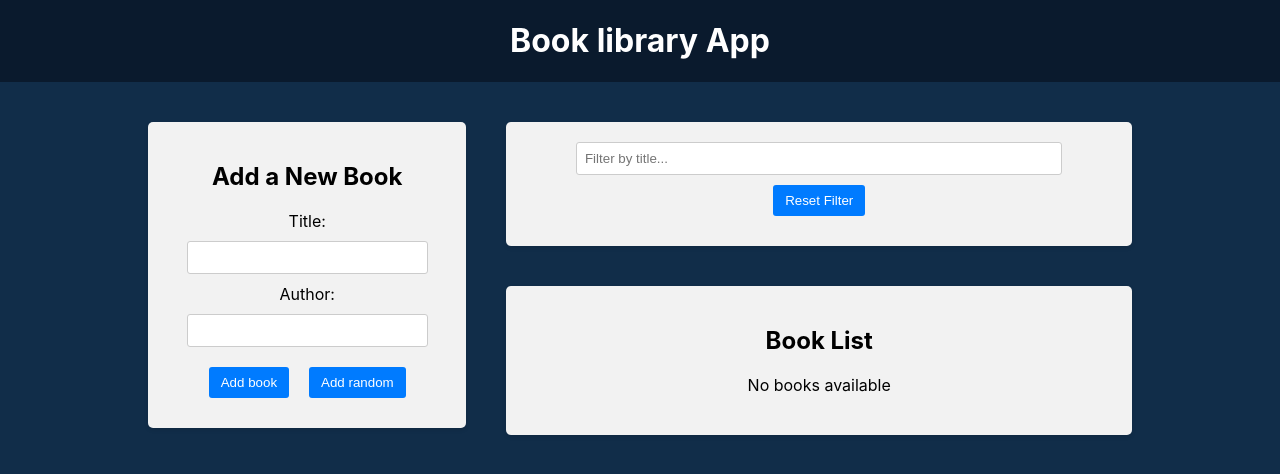
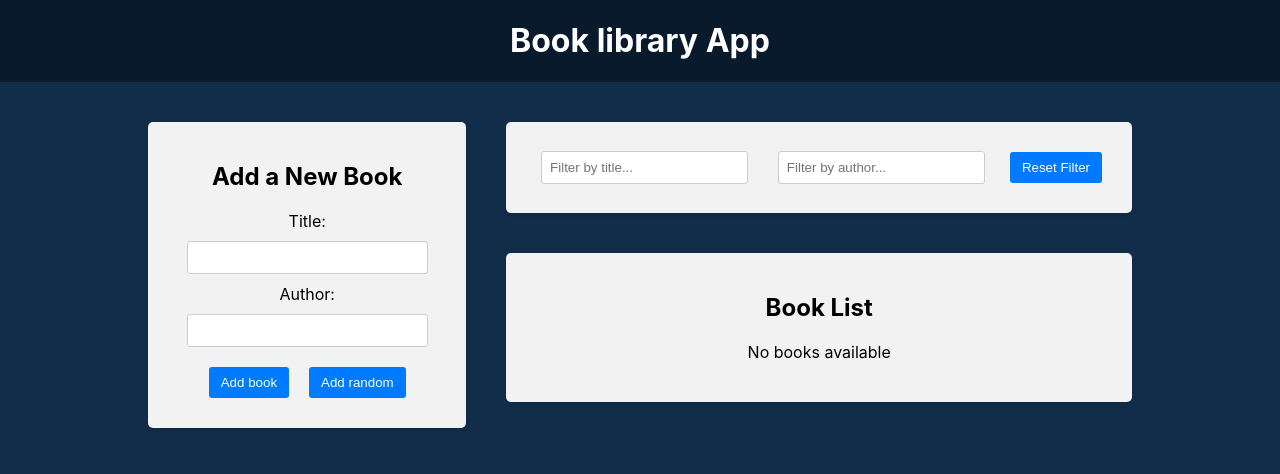
Before and after one commit to webdev1264/book-library, a React (Create React App) app in the folder frontend/: page / in a window 1280 px wide. Shown: the top 474 px of the page. Built offline with nearby package versions, Linux system fonts and the light colour scheme.

Commit message:
Filter by author

```diff
--- a/frontend/src/components/BookList/BookList.jsx
+++ b/frontend/src/components/BookList/BookList.jsx
@@ -2,12 +2,16 @@
 import { useDispatch, useSelector } from "react-redux";
 import { BsBookmarkStarFill, BsBookmarkStar } from "react-icons/bs";
 import { deleteBook, toggleFavorite } from "../../redux/books/actionCreators";
-import { selectTitleFilter } from "../../redux/slices/filterSlice";
+import {
+  selectAuthorFilter,
+  selectTitleFilter,
+} from "../../redux/slices/filterSlice";
 import "./BookList.css";
 
 const BookList = () => {
   const books = useSelector((state) => state.books);
   const titleFilter = useSelector(selectTitleFilter);
+  const authorFilter = useSelector(selectAuthorFilter);
   const dispatch = useDispatch();
 
   const handleDeleteBook = (id) => {
@@ -18,9 +22,16 @@
     dispatch(toggleFavorite(id));
   };
 
-  const filteredBooks = books.filter((book) =>
-    book.title.toLowerCase().includes(titleFilter.toLowerCase())
-  );
+  const filteredBooks = books.filter((book) => {
+    const matchesTitle = book.title
+      .toLowerCase()
+      .includes(titleFilter.toLowerCase());
+    const matchesAuthor = book.author
+      .toLowerCase()
+      .includes(authorFilter.toLowerCase());
+
+    return matchesTitle && matchesAuthor;
+  });
 
   return (
     <div className="app-block book-list">
--- a/frontend/src/components/Filter/Filter.jsx
+++ b/frontend/src/components/Filter/Filter.jsx
@@ -3,15 +3,22 @@
   selectTitleFilter,
   setTitleFilter,
   resetFilter,
+  selectAuthorFilter,
+  setAuthorFilter,
 } from "../../redux/slices/filterSlice";
 import "./Filter.css";
 
 const Filter = () => {
   const dispatch = useDispatch();
   const titleFilter = useSelector(selectTitleFilter);
+  const authorFilter = useSelector(selectAuthorFilter);
 
   const handleTitleFilterChange = (e) => {
     dispatch(setTitleFilter(e.target.value));
+  };
+
+  const handleAuthorFilterChange = (e) => {
+    dispatch(setAuthorFilter(e.target.value));
   };
 
   const handleResetFilters = () => {
@@ -28,10 +35,18 @@
             value={titleFilter}
             onChange={handleTitleFilterChange}
           />
-          <button type="button" onClick={handleResetFilters}>
-            Reset Filter
-          </button>
         </div>
+        <div className="filter-group">
+          <input
+            type="text"
+            placeholder="Filter by author..."
+            value={authorFilter}
+            onChange={handleAuthorFilterChange}
+          />
+        </div>
+        <button type="button" onClick={handleResetFilters}>
+          Reset Filter
+        </button>
       </div>
     </div>
   );
--- a/frontend/src/redux/slices/filterSlice.js
+++ b/frontend/src/redux/slices/filterSlice.js
@@ -2,6 +2,7 @@
 
 const initialState = {
   title: "",
+  author: "",
 };
 
 const filterSlice = createSlice({
@@ -11,14 +12,19 @@
     setTitleFilter: (state, action) => {
       state.title = action.payload;
     },
+    setAuthorFilter: (state, action) => {
+      state.author = action.payload;
+    },
     resetFilter: () => {
       return initialState;
     },
   },
 });
 
-export const { setTitleFilter, resetFilter } = filterSlice.actions;
+export const { setTitleFilter, setAuthorFilter, resetFilter } =
+  filterSlice.actions;
 
 export const selectTitleFilter = (state) => state.filter.title;
+export const selectAuthorFilter = (state) => state.filter.author;
 
 export default filterSlice.reducer;
```
